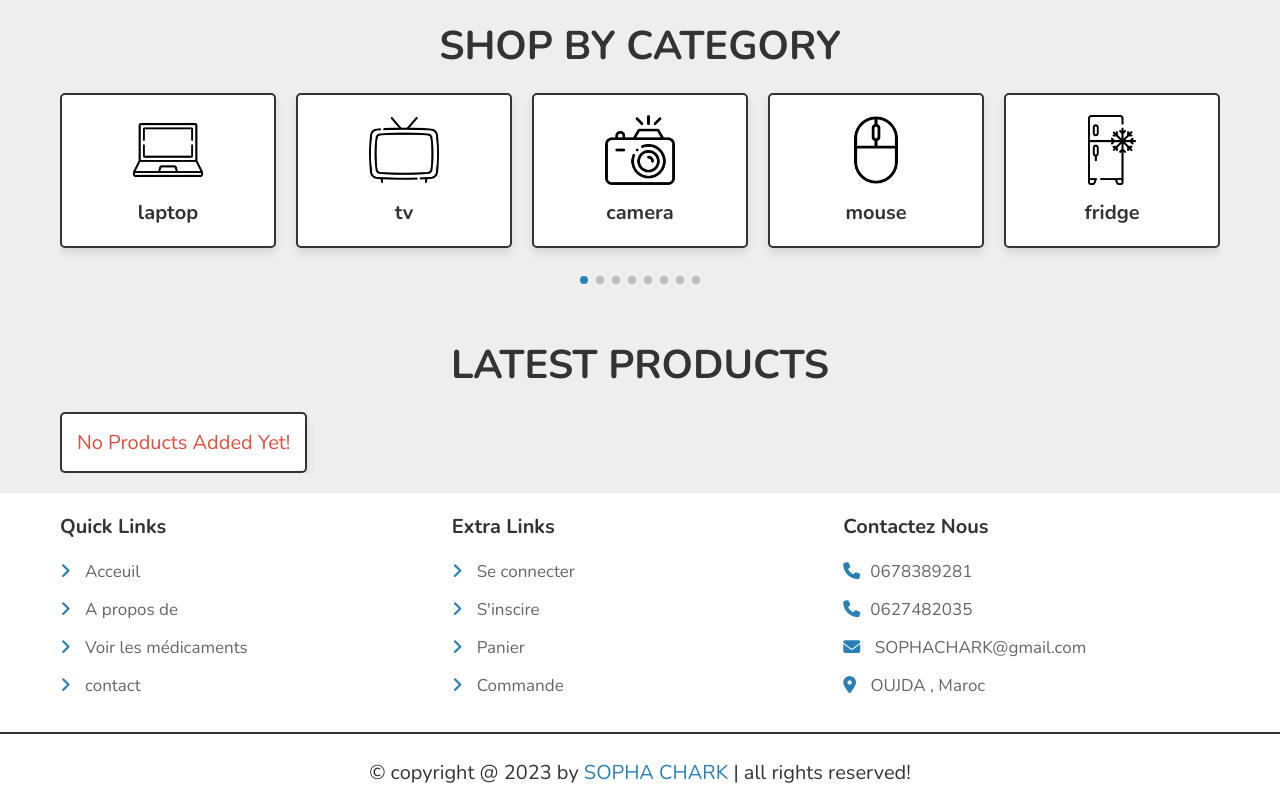
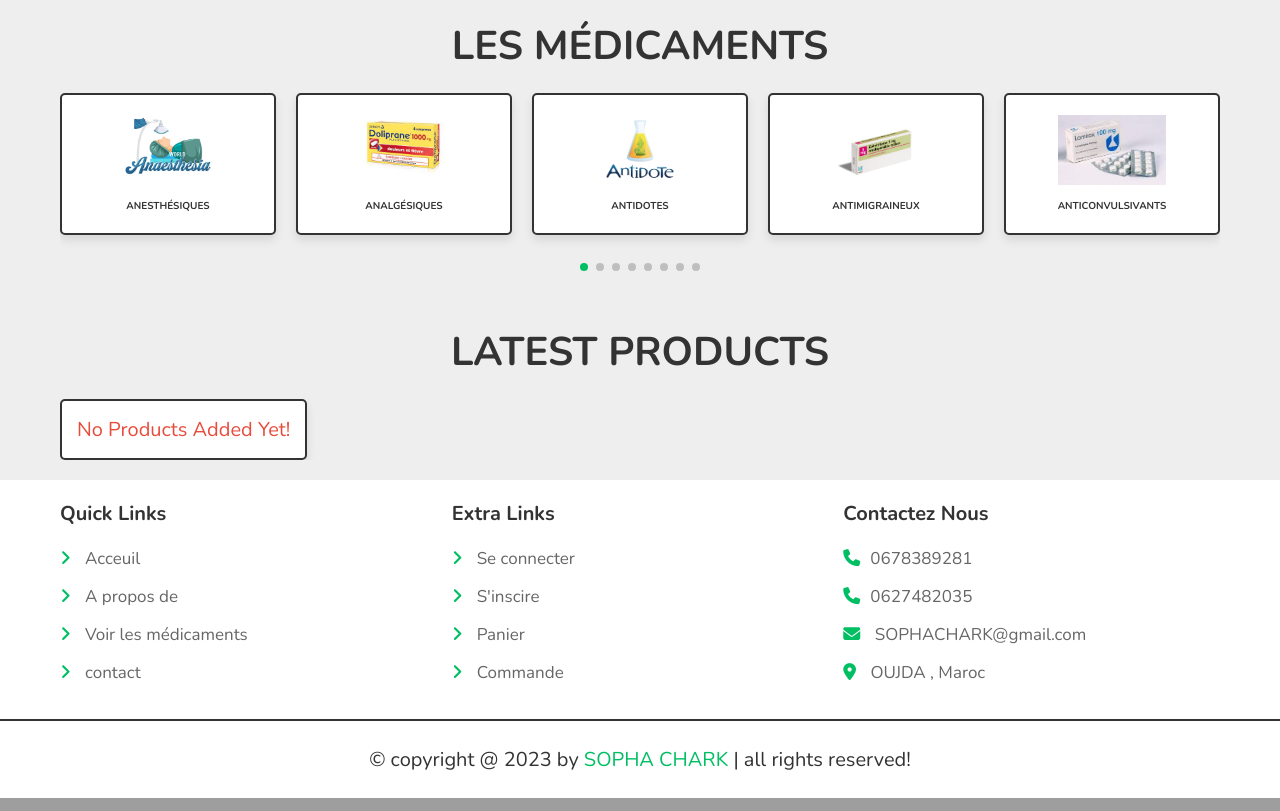
Before and after one commit to Mohamed86122/SOPHACHARK-APP, a PHP site: page /home.php in a window 1280 px wide. Shown: the part 599-1410 px from the top of the page. Run offline with PHP 8.4, Linux system fonts and the light colour scheme; data that the repository does not hold is empty; some libraries are stand-ins or nearby versions.

Commit message:
Second version

```diff
--- a/css/style.css
+++ b/css/style.css
@@ -1,8 +1,8 @@
 @import url('https://fonts.googleapis.com/css2?family=Nunito:wght@200;300;400;500;600;700&display=swap');
 
 :root{
-   --main-color:#2980b9;
-   --orange:#f39c12;
+   --main-color:#00bf63;
+   --orange:#2980b9;
    --red:#e74c3c;
    --black:#333;
    --white:#fff;
@@ -83,7 +83,7 @@ section{
 }
 
 .btn{
-   background-color: var(--main-color);
+   background-color: #00bf63;
 }
 
 .option-btn{
@@ -183,7 +183,7 @@ section{
 }
 
 .header .flex .navbar a:hover{
-   color:var(--main-color);
+   color:#00bf63;
    text-decoration: underline;
 }
 
@@ -196,7 +196,7 @@ section{
 }
 
 .header .flex .icons > *:hover{
-   color:var(--main-color);
+   color:#00bf63;
 }
 
 .header .flex .icons a span{
@@ -264,13 +264,13 @@ section{
 
 .home-bg .home .slide .content span{
    font-size: 2rem;
-   color:var(--white);
+   color:#00bf63;
 }
 
 .home-bg .home .slide .content h3{
    margin-top: 1rem;
    font-size: 4rem;
-   color:var(--white);
+   color:black;
    text-transform: uppercase;
 }
 
@@ -294,7 +294,7 @@ section{
 }
 
 .category .slide:hover{
-   background-color: var(--black);
+   background-color: #00bf63;
 }
 
 .category .slide:hover img{
@@ -314,7 +314,7 @@ section{
 }
 
 .category .slide h3{
-   font-size: 2rem;
+   font-size: 1rem;
    color:var(--black);
    user-select: none;
 }
--- a/home.php
+++ b/home.php
@@ -21,7 +21,7 @@ include 'components/wishlist_cart.php';
    <meta http-equiv="X-UA-Compatible" content="IE=edge">
    <meta name="viewport" content="width=device-width, initial-scale=1.0">
    <title>home</title>
-
+   <link rel="shortcut icon" href="images/logo1.png" type="image/x-icon">
    <link rel="stylesheet" href="https://unpkg.com/swiper@8/swiper-bundle.min.css" />
 
    <!-- font awesome cdn link  -->
@@ -45,7 +45,7 @@ include 'components/wishlist_cart.php';
 
       <div class="swiper-slide slide">
          <div class="image">
-            <img src="images/logo.png" alt="">
+            <img src="images/logo1.png" alt="">
          </div>
          <div class="content">
             <span>SOPHA CHARK</span>
@@ -56,7 +56,7 @@ include 'components/wishlist_cart.php';
 
       <div class="swiper-slide slide">
          <div class="image">
-            <img src="images/logo.png" alt="">
+            <img src="images/logo1.png" alt="">
          </div>
          <div class="content">
             <span>La société pharmaceutique du Maghreb Ach-charki (SOPHACHARK S.A) est spécialisée dans la commercialisation de produits pharmaceutiques auprès des pharmacies agréées par le ministère de la Santé. </span>
@@ -67,7 +67,7 @@ include 'components/wishlist_cart.php';
 
       <div class="swiper-slide slide">
          <div class="image">
-            <img src="images/logo.png" alt="">
+            <img src="images/logo1.png" alt="">
          </div>
          <div class="content">
             <span>SOPHACHARK est une société anonyme créée en 1984 avec un capital de 3 000 000 de dirhams. Elle est située dans la zone industrielle de la route de MAGHNIYA à OUJDA et emploie jusqu'à 50 personnes.</span>
@@ -88,50 +88,50 @@ include 'components/wishlist_cart.php';
 
 <section class="category">
 
-   <h1 class="heading">shop by category</h1>
+   <h1 class="heading">Les médicaments</h1>
 
    <div class="swiper category-slider">
 
    <div class="swiper-wrapper">
 
    <a href="category.php?category=laptop" class="swiper-slide slide">
-      <img src="images/icon-1.png" alt="">
-      <h3>laptop</h3>
+      <img src="images/anes.png" alt="">
+      <h3>ANESTHÉSIQUES</h3>
    </a>
 
    <a href="category.php?category=tv" class="swiper-slide slide">
-      <img src="images/icon-2.png" alt="">
-      <h3>tv</h3>
+      <img src="images/doly.jpeg" alt="">
+      <h3>ANALGÉSIQUES</h3>
    </a>
 
    <a href="category.php?category=camera" class="swiper-slide slide">
-      <img src="images/icon-3.png" alt="">
-      <h3>camera</h3>
+      <img src="images/antidote.png" alt="">
+      <h3>ANTIDOTES</h3>
    </a>
 
    <a href="category.php?category=mouse" class="swiper-slide slide">
-      <img src="images/icon-4.png" alt="">
-      <h3>mouse</h3>
+      <img src="images/antimigraineux.png" alt="">
+      <h3>ANTIMIGRAINEUX</h3>
    </a>
 
    <a href="category.php?category=fridge" class="swiper-slide slide">
-      <img src="images/icon-5.png" alt="">
-      <h3>fridge</h3>
+      <img src="images/arton.jpg" alt="">
+      <h3>ANTICONVULSIVANTS</h3>
    </a>
 
    <a href="category.php?category=washing" class="swiper-slide slide">
-      <img src="images/icon-6.png" alt="">
-      <h3>washing machine</h3>
+      <img src="images/anaphylaxie.jpg" alt="">
+      <h3>ANTI-ANAPHYLACTIQUES</h3>
    </a>
 
    <a href="category.php?category=smartphone" class="swiper-slide slide">
-      <img src="images/icon-7.png" alt="">
-      <h3>smartphone</h3>
+      <img src="images/1372085.jpg" alt="">
+      <h3>ANTIPARKINSONIENS</h3>
    </a>
 
    <a href="category.php?category=watch" class="swiper-slide slide">
-      <img src="images/icon-8.png" alt="">
-      <h3>watch</h3>
+      <img src="images/Nurodol.png" alt="">
+      <h3>ANTI-INFLAMMATOIRES</h3>
    </a>
 
    </div>
```
Also changed, not shown: about.php (+5 -5 lines), admin/products.php (+11 -11 lines), components/admin_header.php (+9 -9 lines), contact.php (+6 -6 lines), images/1372085.jpg (added), images/Nurodol.png (added), images/anaphylaxie.jpg (added), images/antidote.png (added), images/antimigraineux.png (added), images/arton.jpg (added), images/doly.jpeg (added), images/home-bg.png (deleted), images/logo1.png (added), uploaded_img/Capture d&#39;écran 2023-03-06 233910.png (deleted), 3 more files.
